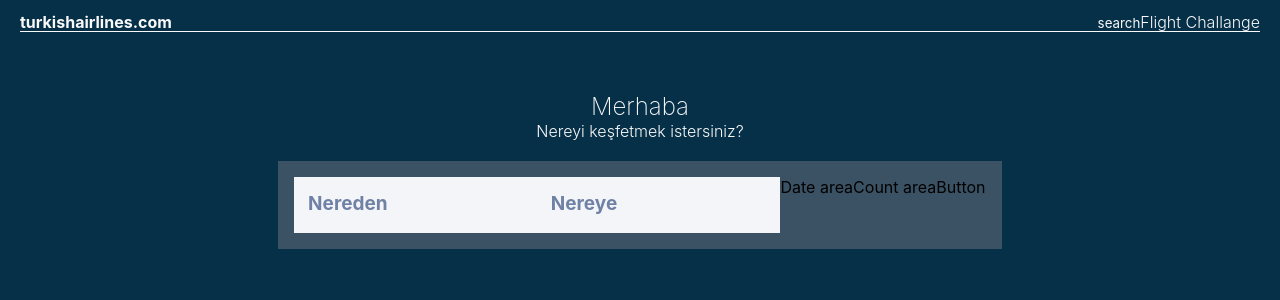
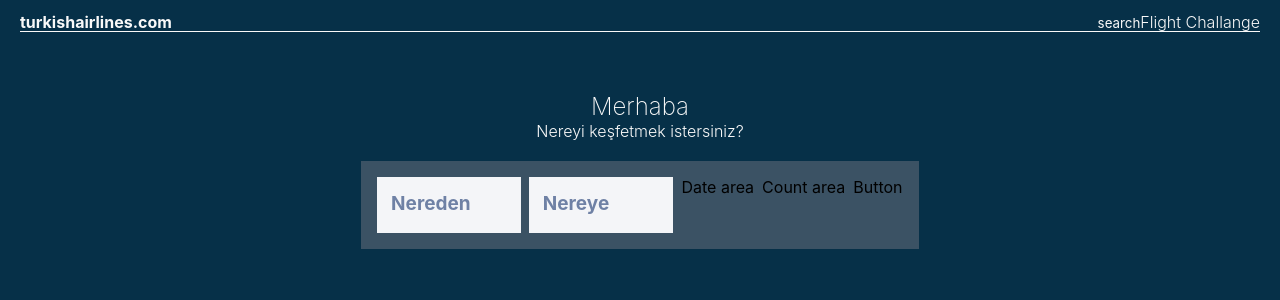
Before and after one commit to BurakCaglayan/flight-with-react, a React (Vite) app: page / in a window 1280 px wide. Shown: the top 300 px of the page. Built offline with nearby package versions, Linux system fonts and the light colour scheme.

Commit message:
Update FlightSelect dropdowns styles

```diff
--- a/src/components/flightSelect/FlightSelect.jsx
+++ b/src/components/flightSelect/FlightSelect.jsx
@@ -10,10 +10,10 @@ const FlightSelect = () => {
   ];
   return (
     <div className="flight-select">
-      <div>
+      <div className="flight-select__dropdown">
         <Dropdown labelText={"Nereden"} options={options} searchBy={"name"} />
       </div>
-      <div>
+      <div className="flight-select__dropdown">
         <Dropdown labelText={"Nereye"} options={options} searchBy={"name"} />
       </div>
       <div>Date area</div>
--- a/src/styles/components/_flightSelect.scss
+++ b/src/styles/components/_flightSelect.scss
@@ -2,4 +2,8 @@
   display: flex;
   padding: 1rem;
   background-color: $dep_ar_bg;
+  gap: 0.5rem;
+  &__dropdown {
+    width: 9rem;
+  }
 }
```
